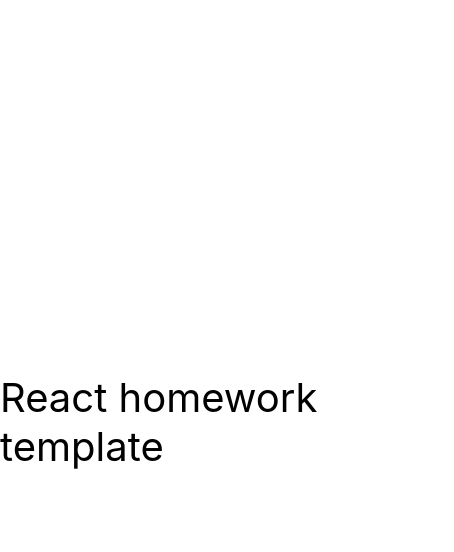
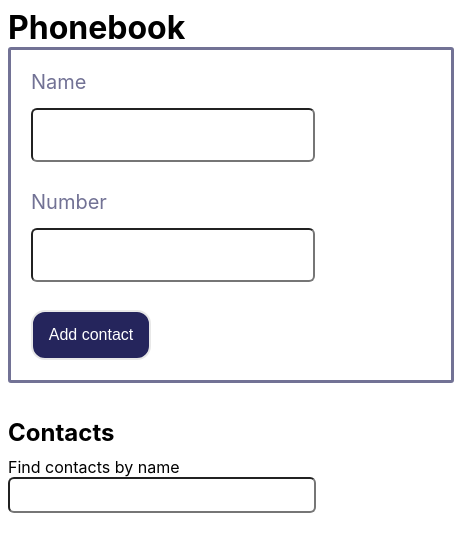
Before and after one commit to Katerina-KEA/goit-react-hw-02-phonebook, a React (Create React App) app: page / in a window 390 px wide. Shown: the top 552 px of the page, 454 px wide, since content can reach past the window. Built offline with nearby package versions, Linux system fonts and the light colour scheme.

Commit message:
created phonebook

```diff
--- a/package.json
+++ b/package.json
@@ -7,9 +7,12 @@
     "@testing-library/jest-dom": "^5.16.3",
     "@testing-library/react": "^12.1.4",
     "@testing-library/user-event": "^13.5.0",
+    "notiflix": "^3.2.6",
+    "prop-types": "^15.8.1",
     "react": "^18.1.0",
     "react-dom": "^18.1.0",
     "react-scripts": "5.0.1",
+    "styled-components": "^6.0.7",
     "web-vitals": "^2.1.3"
   },
   "scripts": {
--- a/src/components/App.jsx
+++ b/src/components/App.jsx
@@ -1,16 +1,98 @@
-export const App = () => {
-  return (
-    <div
-      style={{
-        height: '100vh',
-        display: 'flex',
-        justifyContent: 'center',
-        alignItems: 'center',
-        fontSize: 40,
-        color: '#010101'
-      }}
-    >
-      React homework template
-    </div>
-  );
-};
+import React, { Component } from 'react';
+import ContactForm from './ContacForm/ContactForm';
+import ContactList from './ContactList/ContactList';
+import Filter from './Filter/Filter';
+
+class App extends Component {
+  state = {
+    contacts: [
+      // { id: 'id-1', name: 'Rosie Simpson', number: '459-12-56' },
+      // { id: 'id-2', name: 'Hermione Kline', number: '443-89-12' },
+      // { id: 'id-3', name: 'Eden Clements', number: '645-17-79' },
+      // { id: 'id-4', name: 'Annie Copeland', number: '227-91-26' },
+    ],
+    filter: '',
+  };
+
+  handleAddContact = contact => {
+    const { contacts } = this.state;
+    const { name } = contact;
+
+    // Для перевірки існуючого контакту використовуйте патерн "раннє повернення"
+    // if (isExist) {
+    // alert(`${name} is already in contacts.`);
+    // return
+    // }
+    if (
+      this.state.contacts.find(
+        contact => contact.name.toLowerCase() === name.toLowerCase()
+      )
+    ) {
+      // Notiflix.Notify.info(`${name} is already in contcts`)
+      alert(`${name} is already in contacts.`);
+      return;
+    }
+
+    this.setState(prevState => {
+      return { contacts: [...prevState.contacts, contact] };
+    });
+  };
+
+  handleDeleteContact = id => {
+    this.setState(prevState => {
+      return {
+        contacts: prevState.contacts.filter(contact => contact.id !== id),
+      };
+    });
+  };
+
+  handleFilter = e => {
+    this.setState({ filter: e.target.value });
+  };
+
+  getFilteredContacts = () => {
+    const { contacts, filter } = this.state;
+    return contacts.filter(contact =>
+      contact.name.toLowerCase().includes(filter.toLowerCase().trim())
+    );
+  };
+
+  render() {
+    const { filter } = this.state;
+    const filteredContacts = this.getFilteredContacts();
+
+    return (
+      <div>
+        <h1>Phonebook</h1>
+        <ContactForm onAddContact={this.handleAddContact} />
+        <h2>Contacts</h2>
+        <Filter onFilter={this.handleFilter} filter={filter} />
+        <ContactList
+          contacts={filteredContacts}
+          filter={filter}
+          onDeleteBtn={this.handleDeleteBtn}
+        />
+      </div>
+    );
+  }
+}
+
+
+
+// export const App = () => {
+//   return (
+//     <div
+//     // style={{
+//     //   height: '100vh',
+//     //   display: 'flex',
+//     //   justifyContent: 'center',
+//     //   alignItems: 'center',
+//     //   fontSize: 40,
+//     //   color: '#010101'
+//     // }}
+//     >
+//       Phonebook
+//     </div>
+//   );
+// };
+export default App;
--- /dev/null
+++ b/src/components/ContacForm/ContactForm.jsx
@@ -0,0 +1,71 @@
+import React, { Component } from 'react';
+import PropTypes from 'prop-types';
+import { nanoid } from 'nanoid';
+// import Notiflix from 'notiflix';
+import { Form, Label, Input, Button } from './ContactForm.styled';
+
+class ContactForm extends Component {
+  state = {
+    name: '',
+    number: '',
+  };
+
+  // Вызывается при отправке формы
+  handleSubmit = evt => {
+    evt.preventDefault();
+
+    const { name, number } = this.state;
+    const { onAddContact } = this.props;
+    const id = nanoid(4);
+
+    onAddContact({ id, name, number });
+
+    this.setState({
+      name: '',
+      number: '',
+    });
+  };
+
+  // Для всех инпутов создаем один обработчик
+  // Различать инпуты будем по атрибуту name
+  handleChange = evt => {
+    const { name, value } = evt.target;
+    this.setState({ [name]: value });
+  };
+
+  render() {
+    const { name, number } = this.state;
+
+    return (
+      <Form onSubmit={this.handleSubmit}>
+        <Label>Name</Label>
+        <Input
+          type="text"
+          name="name"
+          pattern="^[a-zA-Zа-яА-Я]+(([' \-][a-zA-Zа-яА-Я ])?[a-zA-Zа-яА-Я]*)*$"
+          title="Name may contain only letters, apostrophe, dash and spaces. For example Adrian, Jacob Mercer, Charles de Batz de Castelmore d'Artagnan"
+          required
+          value={name}
+          onChange={this.handleChangeName}
+        />
+        <Label>Number</Label>
+        <Input
+          type="tel"
+          name="number"
+          pattern="\+?\d{1,4}?[ .\-\s]?\(?\d{1,3}?\)?[ .\-\s]?\d{1,4}[ .\-\s]?\d{1,4}[ .\-\s]?\d{1,9}"
+          title="Phone number must be digits and can contain spaces, dashes, parentheses and can start with +"
+          required
+          value={number}
+          onChange={this.handleChangeNumber}
+        />
+        <Button type="submit">Add contact</Button>
+      </Form>
+    );
+  }
+}
+
+export default ContactForm;
+
+ContactForm.propTypes = {
+    onAddContact: PropTypes.func.isRequired,
+};
--- /dev/null
+++ b/src/components/ContacForm/ContactForm.styled.js
@@ -0,0 +1,40 @@
+import styled from 'styled-components';
+
+export const Form = styled.form`
+  display: inline-flex;
+  flex-direction: column;
+  min-width: 400px;
+  border: 3px solid #727295;
+  border-radius: 3px;
+  padding: 20px;
+  margin-bottom: 35px;
+`
+export const Label = styled.label`
+  font-size: 20px;
+  color: #727295;
+  margin-bottom: 14px;
+`
+export const Input = styled.input`
+  margin-bottom: 28px;
+  max-width: 260px;
+  padding: 10px;
+  height: 30px;
+  font-size: 18px;
+  font-weight: 500;
+  border-radius: 6px;
+`
+
+export const Button = styled.button`
+  padding: 14px 10px;
+  display: inline-block;
+  max-width: 120px;
+  outline: none;
+  border: 2px solid #e8e8e8;
+  border-radius: 14px;
+  background-color: #25255c;
+  color: white;
+  font-size: 16px;
+  &:active {
+    background-color: #67648b;
+  }
+`
--- /dev/null
+++ b/src/components/ContactList/ContactList.jsx
@@ -0,0 +1,27 @@
+import PropTypes from 'prop-types';
+import { List, Item } from './ContactList.styled';
+
+const ContactList = ({ contacts, name, filter, onDeleteBtn }) => {
+  return (
+    <List>
+      {contacts.map(contact => {
+        const { id } = contact;
+        return (
+          <Item key={contact.id}>
+            <span>{contact.name}</span>
+            <span>{contact.number}</span>
+            <button onClick={() => onDeleteBtn(id)}>Delete</button>
+          </Item>
+        );
+      })}
+    </List>
+  );
+};
+
+export default ContactList;
+
+ContactList.propTypes = {
+    contacts: PropTypes.arrayOf(PropTypes.object).isRequired,
+  filter: PropTypes.string.isRequired,
+  onDeleteBtn: PropTypes.func.isRequired,
+};
--- /dev/null
+++ b/src/components/ContactList/ContactList.styled.js
@@ -0,0 +1,23 @@
+import styled from 'styled-components';
+
+export const List = styled.ul`
+  margin-top: 30px;
+  display: flex;
+  flex-direction: column;
+  gap: 5px;
+  margin-top: 20px;
+  border: 2px solid #555585;
+  border: none;
+`
+
+export const Item = styled.li`
+  display: flex;
+  align-items: center;
+  gap: 15px;
+  border: none;
+  border-radius: 6px;
+  font-weight: 500;
+  &:not(:last-child) {
+    margin-bottom: 20px;
+  }
+`;
--- /dev/null
+++ b/src/components/Filter/Filter.jsx
@@ -0,0 +1,21 @@
+import PropTypes from 'prop-types';
+import { Component } from 'react';
+import { FilterLabel, FilterInput } from './Filter.styled';
+
+export default class Filter extends Component {
+  static propTypes = {
+    onFilter: PropTypes.func.isRequired,
+    filter: PropTypes.string,
+  };
+
+  render() {
+    const { filter, onFilter } = this.props;
+
+    return (
+      <FilterLabel>
+        Find contacts by name
+        <FilterInput type="text" onChange={onFilter} value={filter} />
+      </FilterLabel>
+    );
+  }
+}
--- /dev/null
+++ b/src/components/Filter/Filter.styled.jsx
@@ -0,0 +1,16 @@
+import styled from 'styled-components';
+
+export const FilterLabel = styled.label`
+  margin-top: 10px;
+  display: flex;
+  flex-direction: column;
+`;
+
+export const FilterInput = styled.input`
+  width: 300px;
+  height: 30px;
+  font-size: 18px;
+  font-weight: 500;
+  border-radius: 6px;
+  font-size: 18px;
+`;
--- a/src/index.css
+++ b/src/index.css
@@ -1,7 +1,7 @@
-@import-normalize; /* bring in normalize.css styles */
+@import-normalize;
 
 body {
-  margin: 0;
+  /* margin: 0 auto; */
   font-family: -apple-system, BlinkMacSystemFont, 'Segoe UI', 'Roboto', 'Oxygen',
     'Ubuntu', 'Cantarell', 'Fira Sans', 'Droid Sans', 'Helvetica Neue',
     sans-serif;
@@ -13,3 +13,19 @@
   font-family: source-code-pro, Menlo, Monaco, Consolas, 'Courier New',
     monospace;
 }
+
+h1,
+h2,
+h3,
+h4,
+h5,
+h6,
+p {
+  margin: 0;
+}
+
+ul {
+  margin: 0;
+  padding: 0;
+  list-style: none;
+}
--- a/src/index.js
+++ b/src/index.js
@@ -1,6 +1,6 @@
 import React from 'react';
 import ReactDOM from 'react-dom/client';
-import { App } from 'components/App';
+import  App from './components/App';
 import './index.css';
 
 ReactDOM.createRoot(document.getElementById('root')).render(
```
Also changed, not shown: 1 other file (tests, documents, lock files or other folders).
